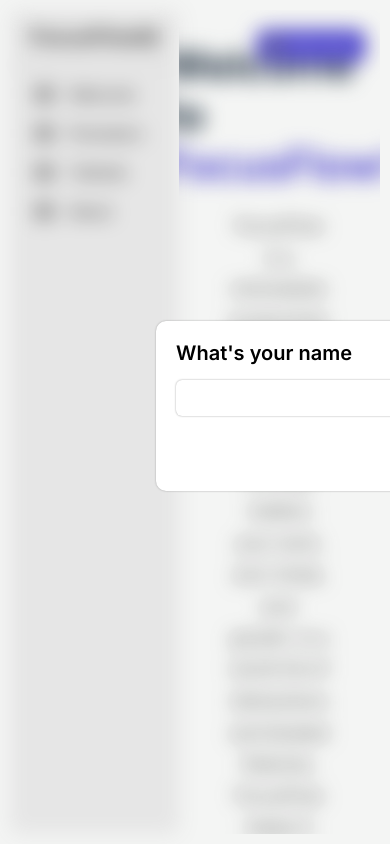
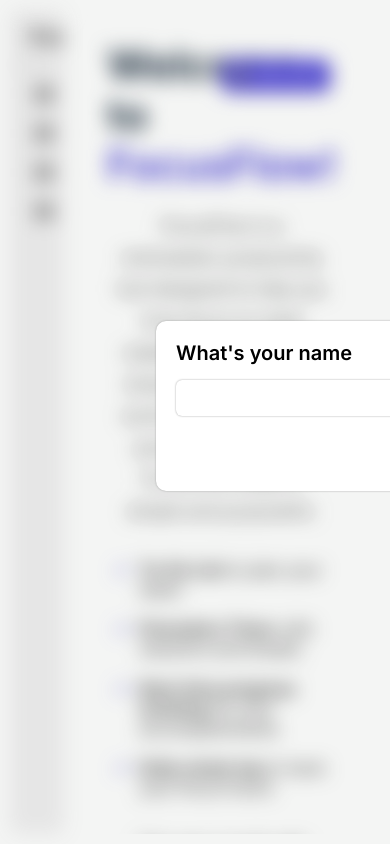
Before and after one commit to dipanshu447/Focus-flow, a React (Vite) app: page / in a window 390 px wide. Shown: the top 844 px of the page. Built offline with nearby package versions, Linux system fonts and the light colour scheme; grey boxes are pictures that could not be loaded; a web font is replaced by a local one.

Commit message:
Hamburger Menu Added

```diff
--- a/src/App.jsx
+++ b/src/App.jsx
@@ -67,13 +67,21 @@ export default function App() {
     let formData = new FormData(e.target);
     let newUsername = formData.get('UserName');
     setUsername(newUsername);
-    localStorage.setItem("UserName",newUsername);
+    localStorage.setItem("UserName", newUsername);
     setusernameDialogBox(false);
   }
 
+  const [collapsed, setcollapsed] = useState(false);
+  const toggleCollapse = () => setcollapsed(prev => !prev);
+
   return (
     <>
-      <Menu setPage={setPage} style={usernameDialogBox ? { filter: "blur(10px) brightness(0.9)" } : {}}/>
+      <Menu
+        setPage={setPage}
+        collapse={collapsed}
+        changeCollapse={toggleCollapse}
+        style={usernameDialogBox ? { filter: "blur(10px) brightness(0.9)" } : {}}
+      />
       {page == "Welcome" && <Welcome
         style={usernameDialogBox ? { filter: "blur(10px) brightness(0.9)" } : {}}
         startFocus={setPage}
@@ -87,7 +95,7 @@ export default function App() {
         taskLength={Tasks.length}
         userTasks={userTasks}
       />}
-      {page == "About" && <About/>}
+      {page == "About" && <About />}
       {usernameDialogBox && <form className="taskDialogBox UserNameBox" onSubmit={userNameHandler}>
         <label>What's your name</label>
         <input type="text" name='UserName' required />
@@ -95,6 +103,9 @@ export default function App() {
           <button type='submit'>Start Grinding!</button>
         </div>
       </form>}
+      {collapsed && <button className="openCollapse" onClick={toggleCollapse}>
+        <img src="https://img.icons8.com/?size=100&id=PpSBa7iaIak3&format=png&color=ffffff" alt="menuIcon" />
+      </button>}
     </>
   )
 }
--- a/src/components/MenuBar.jsx
+++ b/src/components/MenuBar.jsx
@@ -18,7 +18,7 @@ const menuItem = [
 ]
 
 
-export default function Menu({setPage, style}) {
+export default function Menu({ setPage, style, collapse, changeCollapse }) {
     let menuOptions = menuItem.map((item, index) => (
         <li key={index} onClick={() => setPage(menuItem[index].lable)}>
             <img src={item.icon} alt={item.lable + " option"} />
@@ -27,10 +27,11 @@ export default function Menu({setPage, style}) {
     ))
 
     return (
-        <div className="menu" style={style}>
+        <>
+            <div className="menu" style={Object.keys(style).length === 0 && collapse ? { flex: "0" } : style}>
                 <div className="heading">
                     <span>FocusFlow</span>
-                <img src="https://img.icons8.com/?size=100&id=HbCR7y4bJB52&format=png&color=000000" alt="collapseIcon" />
+                    <img src="https://img.icons8.com/?size=100&id=HbCR7y4bJB52&format=png&color=000000" onClick={changeCollapse} alt="collapseIcon" />
                 </div>
                 <div className="menu-options">
                     <ul>
@@ -38,5 +39,6 @@ export default function Menu({setPage, style}) {
                     </ul>
                 </div>
             </div>
+        </>
     )
 }
--- a/src/index.css
+++ b/src/index.css
@@ -43,6 +43,31 @@
   background-color: #fff;
   border-radius: 8px;
   transition: var(--transition-time-smooth);
+  overflow: hidden;
+  position: relative;
+  z-index: 10;
+}
+
+.openCollapse {
+  position: absolute;
+  background-color: var(--theme-color);
+  display: flex;
+  justify-content: center;
+  align-items: center;
+  border-radius: 50%;
+  padding: 10px;
+  bottom: 20px;
+  left: 20px;
+  cursor: pointer;
+  opacity: 1;
+  z-index: 0;
+  transition: var(--transition-time-smooth);
+  border: none;
+}
+
+.openCollapse img {
+  width: 20px;
+  cursor: pointer;
 }
 
 header {
@@ -577,6 +602,7 @@ input:focus-visible {
   flex: 8;
   overflow-y: auto;
   height: 100%;
+  padding: 30px 50px 15px 50px
 }
 
 .welcome {
@@ -584,7 +610,6 @@ input:focus-visible {
   flex-direction: column;
   align-items: center;
   justify-content: space-evenly;
-  padding: 30px 50px 15px 50px;
   transition: var(--transition-time-smooth);
   filter: blur(0px);
   height: inherit;
@@ -647,7 +672,7 @@ input:focus-visible {
 .EditName {
   position: fixed;
   top: 20px;
-  right: 15px;
+  right: 0;
 }
 
 .start-button {
```
Lines whose indentation alone changed are shown as unchanged.
